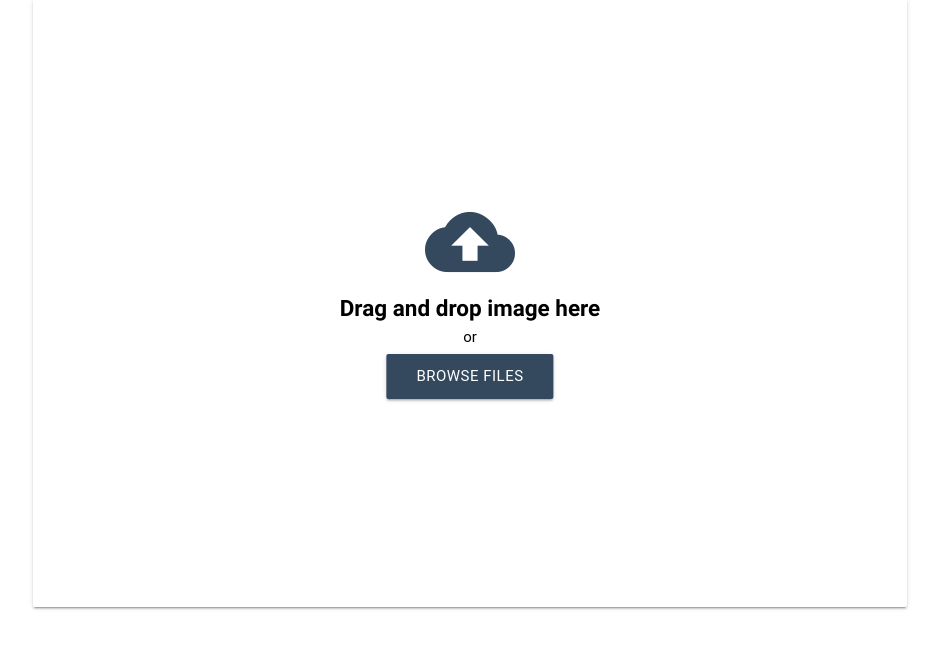
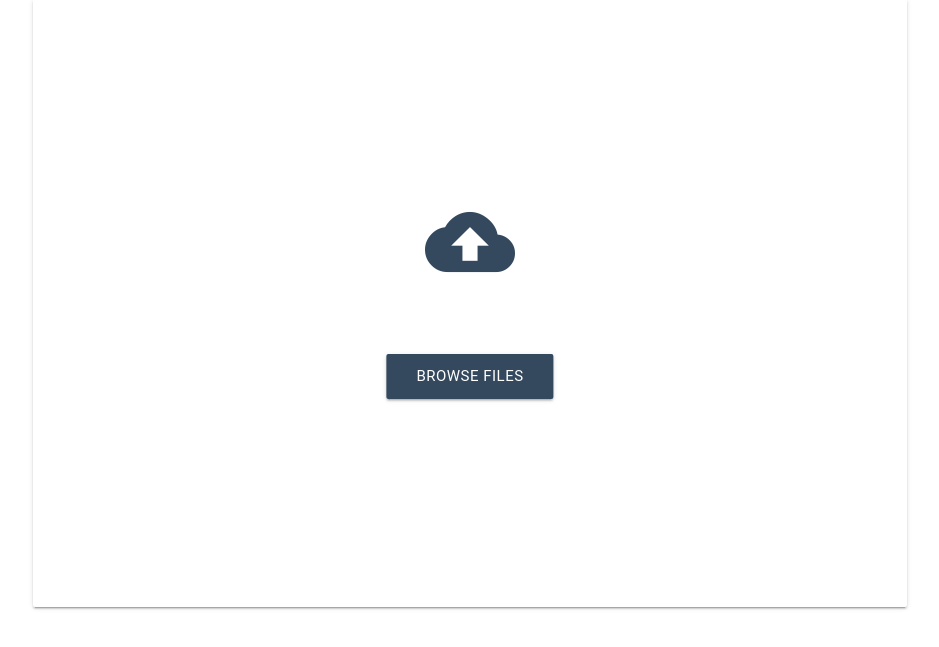
Before and after one commit to meetrilok/objectDetect, a Django app: page /classify_image/classify/ in a window 1280 px wide. Shown: the part 73-720 px from the top of the page, without its empty margins (170-1109 px from the left). Run offline with Django 3.2, Linux system fonts and the light colour scheme; some libraries are stand-ins or nearby versions; some web fonts are replaced.

Commit message:
update settings

```diff
--- a/classify_image/templates/classify.html
+++ b/classify_image/templates/classify.html
@@ -19,8 +19,8 @@
         <div class="card-content black-text file-field">
           <div id="drop-container">
             <i class="material-icons large upload-icon">cloud_upload</i>
-            <span class="drag-txt"><b>Drag and drop image here</b></span>
-            <span class="or-txt">or</span>
+            <span class="drag-txt"><b></b></span>
+            <span class="or-txt"></span>
             <form action="#">
               <div class="waves-effect waves-light btn" id="browse-container">
                 <span>Browse files</span>
```
